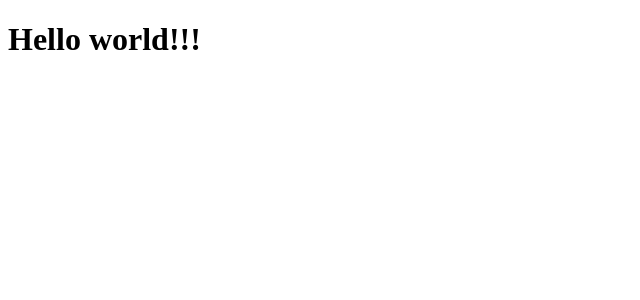
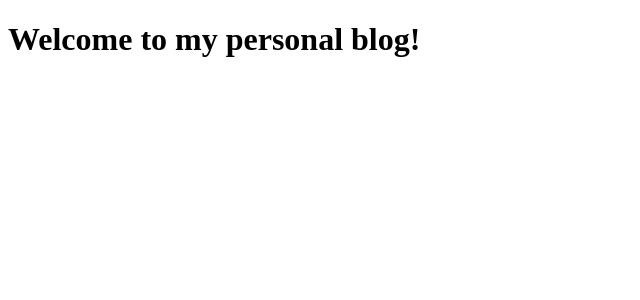
Before and after one commit to victorbadaro/blog, a React (Vite) app: page / in a window 1280 px wide. Shown: the top 300 px of the page, without its empty margins (0-640 px from the left). Built offline with nearby package versions, Linux system fonts and the light colour scheme.

Commit message:
chore: change app component

```diff
--- a/src/App.tsx
+++ b/src/App.tsx
@@ -1,3 +1,3 @@
 export function App() {
-  return <h1>Hello world!!!</h1>;
+  return <h1>Welcome to my personal blog!</h1>;
 }
```
